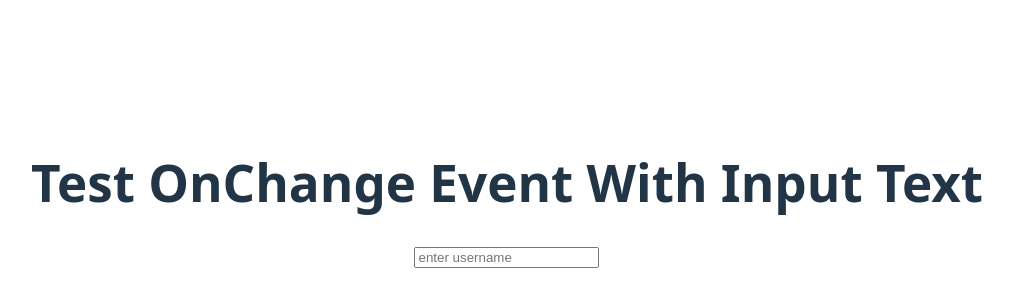
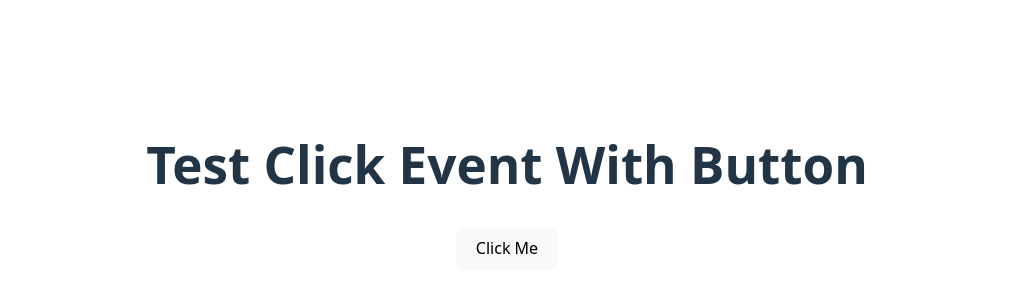
Before and after one commit to info2programmer/react-testing, a React (Vite) app: page / in a window 1280 px wide. Shown: the part 206-506 px from the top of the page, without its empty margins (133-1146 px from the left). Built offline with nearby package versions, Linux system fonts and the light colour scheme.

Commit message:
refactor(App): update button click event handling and test case

```diff
--- a/src/App.tsx
+++ b/src/App.tsx
@@ -10,8 +10,9 @@ function App() {
   return (
 
     <>
-      <h1>Test OnChange Event With Input Text</h1>
-      <input type="text" value={data} placeholder='enter username' onChange={(e) => setdata(e.target.value + "test")} />
+      <h1>Test Click Event With Button</h1>
+      <button onClick={() => setdata("Hello")}>Click Me</button>
+      <p>{data}</p>
     </>
   )
 }
```
Also changed, not shown: 1 other file (tests, documents, lock files or other folders).
